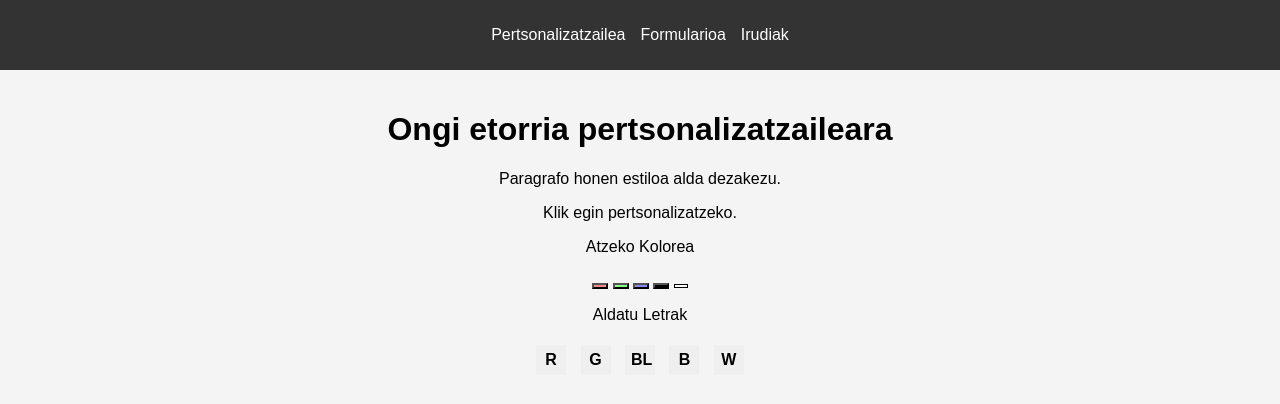
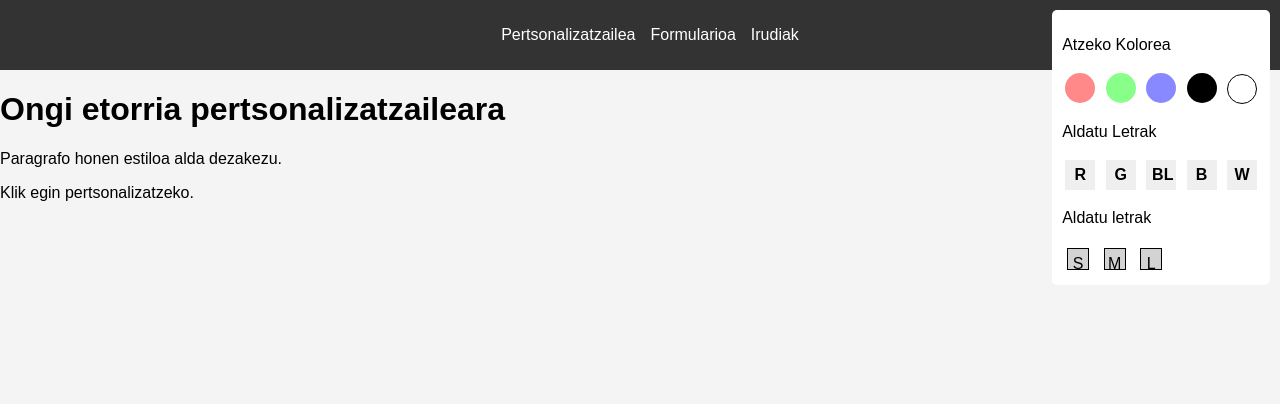
Before and after one commit to AimarMaiza/Proiektua_Aimar_Maiza, a PHP site: page /ab.html in a window 1280 px wide. Shown: the top 404 px of the page. Run offline with PHP 8.4, Linux system fonts and the light colour scheme.

Commit message:
Add files via upload

```diff
--- a/Proiektuak/ab.css
+++ b/Proiektuak/ab.css
@@ -5,7 +5,6 @@
     background-color: #f4f4f4;
     display: flex;
     flex-direction: column;
-    align-items: center;
 }
 nav {
     background: #333;
@@ -26,32 +25,49 @@
     color: white;
     text-decoration: none;
 }
-
-.container {
-    text-align: center;
-    margin-top: 20px;
+.testuak{
+    text-align: left;
 }
 
-.config {
-    margin-top: 20px;
-    display: flex;
-    justify-content: center;
-    gap: 20px;
+.menu {
+    position: absolute;
+    top: 10px;
+    right: 10px;
+    background: white;
+    padding: 10px;
+    border-radius: 5px;
 }
 
-button.kolorea, button.letra {
+.Kolorea, .letra {
     width: 30px;
     height: 30px;
     border: none;
     cursor: pointer;
-    margin: 5px;
+    margin: 3px;
 }
 
-button.kolorea {
+.Kolorea {
     border-radius: 50%;
 }
 
-button.letra {
+.letra {
     font-weight: bold;
     font-size: 16px;
 }
+
+.tamainua {
+    width: 30px;
+    height: 30px;
+    text-align: center;
+    line-height: 30px;
+    background: lightgray;
+}
+
+.tamainua {
+    display: inline-block;
+    width: 20px;
+    height: 20px;
+    margin: 5px;
+    cursor: pointer;
+    border: 1px solid black;
+}
--- a/Proiektuak/ab.html
+++ b/Proiektuak/ab.html
@@ -5,15 +5,7 @@
     <meta name="viewport" content="width=device-width, initial-scale=1.0">
     <title>Personalizatzailea</title>
     <link rel="stylesheet" href="ab.css">
-    <script>
-        function cambiarFondo(element) {
-            document.body.style.backgroundColor = element.getAttribute('data-color');
-        }
 
-        function cambiarTexto(element) {
-            document.getElementById('texto').style.color = element.getAttribute('data-color');
-        }
-    </script>
 </head>
 <body>
     <nav>
@@ -21,33 +13,48 @@
             <li><a href="ab.html">Pertsonalizatzailea</a></li>
             <li><a href="formularioa_proiektua.html">Formularioa</a></li>
             <li><a href="#">Irudiak</a></li>
-
         </ul>
     </nav>
-    <div class="container">
-        <div class="text-left">
+    <div class="kuboa">
+        <div class="testuak">
             <h1 >Ongi etorria pertsonalizatzaileara</h1>
-            <p id="texto">Paragrafo honen estiloa alda dezakezu.</p>
-            <p id="texto">Klik egin pertsonalizatzeko.</p>
+            <p>Paragrafo honen estiloa alda dezakezu.</p>
+            <p >Klik egin pertsonalizatzeko.</p>
         </div>
-        <div class="config-center">
-            <div class="colores">
+        <div class="menu">
+            <div class="Koloreak">
                 <p>Atzeko Kolorea</p>
-                <button class="color" data-color="#f88" onclick="cambiarFondo(this)" style="background-color:#f88;"></button>
-                <button class="color" data-color="#8f8" onclick="cambiarFondo(this)" style="background-color:#8f8;"></button>
-                <button class="color" data-color="#88f" onclick="cambiarFondo(this)" style="background-color:#88f;"></button>
-                <button class="color" data-color="#000" onclick="cambiarFondo(this)" style="background-color:#000;"></button>
-                <button class="color" data-color="#fff" onclick="cambiarFondo(this)" style="background-color:#fff; border:1px solid #000;"></button>
+                <button class="Kolorea" data-color="#f88" onclick="cambiarFondo(this)" style="background-color:#f88;"></button>
+                <button class="Kolorea" data-color="#8f8" onclick="cambiarFondo(this)" style="background-color:#8f8;"></button>
+                <button class="Kolorea" data-color="#88f" onclick="cambiarFondo(this)" style="background-color:#88f;"></button>
+                <button class="Kolorea" data-color="#000" onclick="cambiarFondo(this)" style="background-color:#000;"></button>
+                <button class="Kolorea" data-color="#fff" onclick="cambiarFondo(this)" style="background-color:#fff; border:1px solid #000;"></button>
             </div>
-            <div class="letras">
+            <div class="letrak">
                 <p>Aldatu Letrak</p>
-                <button class="letra" data-color="red" onclick="cambiarTexto(this)" >R</button>
-                <button class="letra" data-color="green" onclick="cambiarTexto(this)" >G</button>
-                <button class="letra" data-color="blue" onclick="cambiarTexto(this)" >BL</button>
-                <button class="letra" data-color="black" onclick="cambiarTexto(this)" >B</button>
-                <button class="letra" data-color="white" onclick="cambiarTexto(this)" >W</button>
+                <button class="letra" data-color="red" onclick="cambiarTexto()" >R</button>
+                <button class="letra" data-color="green" onclick="cambiarTexto()" >G</button>
+                <button class="letra" data-color="blue" onclick="cambiarTexto()" >BL</button>
+                <button class="letra" data-color="black" onclick="cambiarTexto()" >B</button>
+                <button class="letra" data-color="white" onclick="cambiarTexto()" >W</button>
             </div>
+            <p>Aldatu letrak</p>
+            <div class="tamainua" onclick="changeTextSize('16px')">S</div>
+            <div class="tamainua" onclick="changeTextSize('20px')">M</div>
+            <div class="tamainua" onclick="changeTextSize('24px')">L</div>
         </div>
     </div>
+    <script>
+        function cambiarFondo(element) {
+            document.body.style.backgroundColor = element.getAttribute('data-color');
+        }
+
+        function cambiarTexto() {
+            document.getElementsByClassName("testuak")[0].style.color = "red";
+        }
+        function cambiarTexto() {
+            document.getElementsByClassName("testuak")[0].style.color = "red";
+        }
+    </script>
 </body>
 </html>
```
